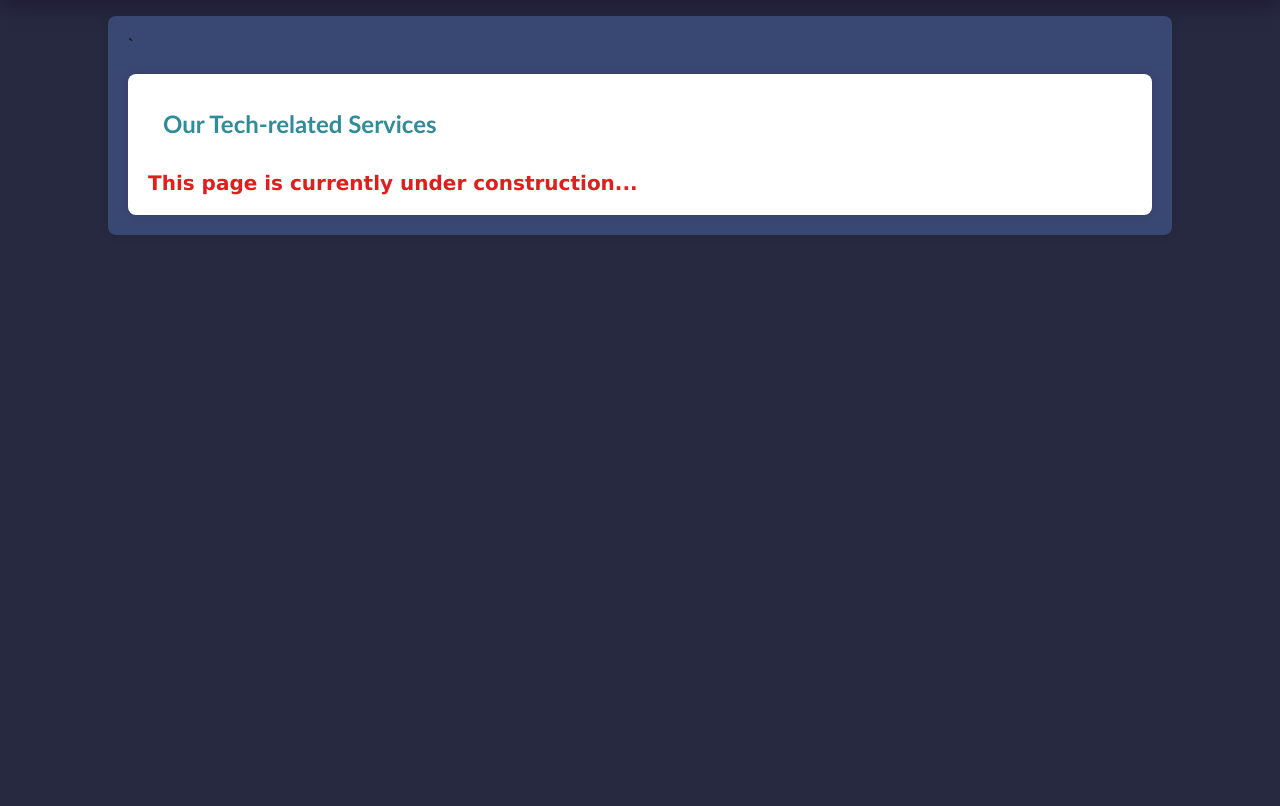
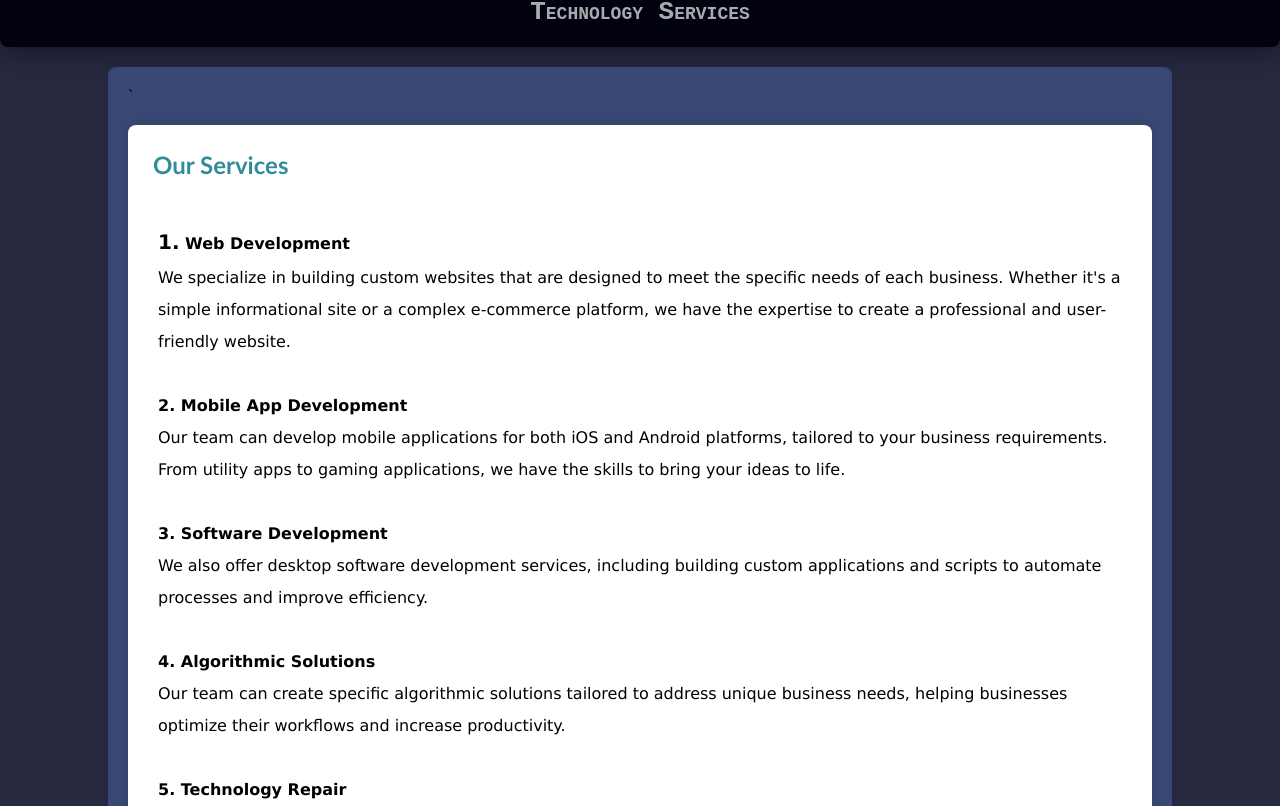
Before and after one commit to bryceberwald/Berz, a React (Create React App) app in the folder client/: page /services/technology in a window 1280 px wide. Shown: the part 434-1240 px from the top of the page. Before the commit the page ends 800 px from the top, so only its background shows below. Built offline with nearby package versions, Linux system fonts and the light colour scheme; a web font is replaced by a local one.

Commit message:
Moved ofered tech services content on HomePage to the TechServices page, fixed the image not loading on the added pages, and a few other modifications.

```diff
--- a/client/src/components/Header/Header.js
+++ b/client/src/components/Header/Header.js
@@ -8,7 +8,7 @@ const Header = () => {
     <header className="header-container">
       <h1>Berz's Tech Solutions</h1>
       <br></br>
-      <img src="header_logo_2.jpeg" alt="Berz Website Image" />
+      <img src="../../../header_logo_2.jpeg" alt="Berz Website Image" />
     </header>
   );
 };
--- a/client/src/pages/ContactPage/ContactPage.js
+++ b/client/src/pages/ContactPage/ContactPage.js
@@ -25,7 +25,7 @@ const ContactPage = () => {
             <label>Owner/CEO : </label><br></br>
             <span className='name-span'>Bryce Berwald</span><br></br><br></br>
 
-            <label>The Company Owner's Email &nbsp;: </label><br></br>
+            <label>Personal Email &nbsp;: </label><br></br>
             <span className='name-span'>&nbsp;bryce.berwald@berz.io</span><br></br><br></br>
 
             <label>Our Support Staff &nbsp;: </label><br></br>
--- a/client/src/pages/ServicesPages/AdvertisingServices/AdvertisingServices.js
+++ b/client/src/pages/ServicesPages/AdvertisingServices/AdvertisingServices.js
@@ -13,16 +13,14 @@ const AdvertisingServices = () => {
         <br></br>
 
         <div className="top-ads-container">
-            <h1>Our Advertising Services</h1>
+            <h1>Advertising Services</h1>
         </div>
 
         <div className='main-content'>
           <section>
             <h2>Our Services</h2>
-            <span>Our advertising services are designed to help you reach your target audience and drive traffic to your website. We offer a variety of advertising options to suit your needs, including display ads, social media ads, and search engine marketing. Our team of experts will work with you to create a customized advertising strategy that will help you achieve your business goals.</span>
 
-            <br></br><br></br>
-            <h3>This page is currently under construction...</h3>
+            <h2>This page is currently under construction...</h2>
 
             {/* Add your ads form or details here */}
           </section>
--- a/client/src/pages/ServicesPages/ArtworkServices/DigitalArtworkServices/DigitalArtworkServices.js
+++ b/client/src/pages/ServicesPages/ArtworkServices/DigitalArtworkServices/DigitalArtworkServices.js
@@ -20,9 +20,8 @@ const DigitalArtworkServices = () => {
 
         <div className='main-content'>
           <section>
-            <h2>Our Digital Artwork and/or NFT Services</h2>
-            <br></br>
-            <h3>This page is currently under construction...</h3>
+            <h2>Our Services</h2>
+            <h2>This page is currently under construction...</h2>
 
             {/* Add your digital-artwork form or details here */}
           </section>
--- a/client/src/pages/ServicesPages/ArtworkServices/GraphicDesignServices/GraphicDesignServices.js
+++ b/client/src/pages/ServicesPages/ArtworkServices/GraphicDesignServices/GraphicDesignServices.js
@@ -20,9 +20,8 @@ const GraphicDesignServices = () => {
 
         <div className='main-content'>
           <section>
-            <h2>Our Graphic Design Services</h2>
-            <br></br>
-            <h3>This page is currently under construction...</h3>
+            <h2>Our Services</h2>
+            <h2>This page is currently under construction...</h2>
 
             {/* Add your graphic-design form or details here */}
           </section>
--- a/client/src/pages/ServicesPages/MarketingServices/MarketingServices.js
+++ b/client/src/pages/ServicesPages/MarketingServices/MarketingServices.js
@@ -18,11 +18,8 @@ const MarketingServices = () => {
 
         <div className='main-content'>
           <section>
-            <h2>Our Marketing Services</h2>
-            <span>Our marketing services are designed to help you reach your target audience and drive traffic to your website. We offer a variety of marketing options to suit your needs, including display marketing, social media marketing, and search engine marketing. Our team of experts will work with you to create a customized marketing strategy that will help you achieve your business goals.</span>
-
-            <br></br><br></br>
-            <h3>This page is currently under construction...</h3>
+            <h2>Our Services</h2>
+            <h2>This page is currently under construction...</h2>
 
             {/* Add your marketing form or details here */}
           </section>
--- a/client/src/pages/ServicesPages/TechServices/TechServices.css
+++ b/client/src/pages/ServicesPages/TechServices/TechServices.css
@@ -1,10 +1,18 @@
+/* .tech-container {
+  max-width: 800px;
+  margin: 0 auto;
+  padding: 20px;
+  background-color: rgb(22, 32, 32);
+} */
+
 .tech-container{
     width: 100%;
   }
 
   .tech-container .main-content{
     padding: 20px;
-    background-color: #394773;    border-radius: 8px;
+    background-color: #394773;
+    border-radius: 8px;
     box-shadow: 0 0 10px rgba(0, 0, 0, 0.1);
     margin-top: 20px;
     width: 80%;
@@ -34,6 +42,14 @@
     font-variant: small-caps;
   }
 
+  .tech-container .top-tech-container p {
+    font-family: 'Lucida Sans', 'Lucida Sans Regular', 'Lucida Grande', 'Lucida Sans Unicode', Geneva, Verdana, sans-serif;
+    color: hsl(210, 10%, 88%);
+    line-height: 1.25;
+    margin-top: 10px;
+    padding: 10px;
+  }
+
   .tech-container section {
     padding: 20px;
     background-color: #fff;
@@ -42,48 +58,25 @@
     margin-top: 20px;
   }
 
-.tech-container section span {
-    font-family: 'Lucida Sans', 'Lucida Sans Regular', 'Lucida Grande', 'Lucida Sans Unicode', Geneva, Verdana, sans-serif;
-    color: hsl(200, 4%, 17%);
-    line-height: 1.5;
-}
-
-.tech-container section span {
-    font-family: 'Lucida Sans', 'Lucida Sans Regular', 'Lucida Grande', 'Lucida Sans Unicode', Geneva, Verdana, sans-serif;
-    color: hsl(200, 4%, 17%);
-    line-height: 1.5;
-}
-
-.tech-container section label {
-    font-size: 1.25em;
-    font-family: 'Gill Sans', 'Gill Sans MT', Calibri, 'Trebuchet MS', sans-serif;
-    font-weight: bold;
-    color: #000204;
-    margin-left: 15px;
-}
-
-.tech-container section .name-span {
-    font-size: 1em;
-    font-family:Arial, Helvetica, sans-serif;
-    color: #44678b;
-}
-
   .tech-container section h2 {
     color: #308c98;
     font-size: 1.5em;
-    font-family:'Trebuchet MS', 'Lucida Sans Unicode', 'Lucida Grande', 'Lucida Sans', Arial, sans-serif;
-    padding: 15px;
-}
-
-.tech-container section h3 {
-    color:rgb(225, 29, 29);
-    font-size: 1.25em;
-    font-family: 'Lucida Sans', 'Lucida Sans Regular', 'Lucida Grande', 'Lucida Sans Unicode', Geneva, Verdana, sans-serif;
+    font-family:'Trebuchet MS', 'Lucida Sans Unicode', 'Lucida Grande', 'Lucida Sans', Arial, sans-serif;  padding: 5px;
   }
 
   .tech-container section p {
     font-family: 'Lucida Sans', 'Lucida Sans Regular', 'Lucida Grande', 'Lucida Sans Unicode', Geneva, Verdana, sans-serif;
-    line-height: 0.5;
-    padding-top: 10px;
-    padding-bottom: 10px;
+    line-height: 2;
+    margin-top: 10px;
+    padding: 10px;
   }
+
+  .tech-container section p::first-letter {
+    font-size: 1.25em;
+    font-weight: bold;
+  }
+
+  .tech-container footer {
+    text-align: center;
+    margin-top: 20px;
+  }
--- a/client/src/pages/ServicesPages/TechServices/TechServices.js
+++ b/client/src/pages/ServicesPages/TechServices/TechServices.js
@@ -18,12 +18,37 @@ const TechServices = () => {
 
         <div className='main-content'>
 `          <section>
-            <h2>Our Tech-related Services</h2>
+            <h2>Our Services</h2>
 
             <br></br>
-            <h3>This page is currently under construction...</h3>
-            {/* Add your tech form or details here */}
-          </section>
+            <p>
+              <b>1. Web Development</b>
+              <br></br>We specialize in building custom websites that are designed to meet the specific needs of each business. Whether it's a simple informational site or a complex e-commerce platform, we have the expertise to create a professional and user-friendly website.
+
+              <br></br><br></br>
+              <b>2. Mobile App Development</b>
+              <br></br>Our team can develop mobile applications for both iOS and Android platforms, tailored to your business requirements. From utility apps to gaming applications, we have the skills to bring your ideas to life.
+
+              <br></br><br></br>
+             <b>3. Software Development</b>
+              <br></br>We also offer desktop software development services, including building custom applications and scripts to automate processes and improve efficiency.
+
+              <br></br><br></br>
+              <b>4. Algorithmic Solutions</b>
+              <br></br>Our team can create specific algorithmic solutions tailored to address unique business needs, helping businesses optimize their workflows and increase productivity.
+
+              <br></br>
+              <br></br>
+              <b>5. Technology Repair</b>
+              <br></br>In addition to development services, we provide technology repair services for computers, phones, and tablets. Whether it's updating drivers, replacing hardware, or troubleshooting issues, we can help keep your technology running smoothly.
+
+              <br></br>
+              <br></br>
+              <b>6. Point of Sale Integration</b>
+              <br></br>We specialize in integrating point-of-sale systems both in-person and online, with a focus on small business owners' financial needs. Our goal is to streamline the sales process and improve overall operational efficiency.
+              </p>
+        </section>
+
         </div>
 
     </div>
```
Also changed, not shown: client/src/pages/HomePage/HomePage.js (+2 -31 lines). Lines whose indentation alone changed are shown as unchanged.
